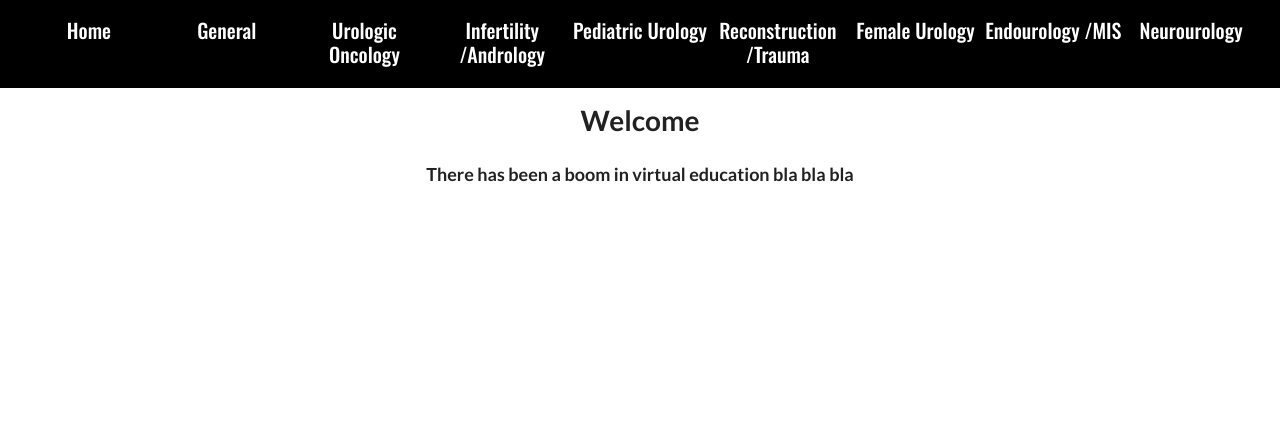
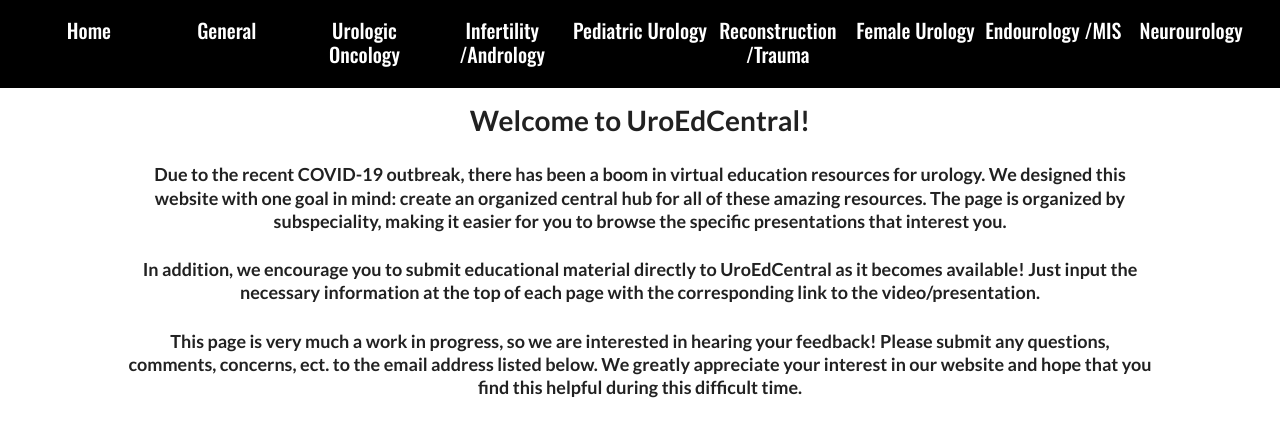
Before and after one commit to terrenceoconnor57/urology, a React (Create React App) app: page / in a window 1280 px wide. Shown: the top 436 px of the page. Built offline with nearby package versions, Linux system fonts and the light colour scheme.

Commit message:
Port change for server

```diff
--- a/package.json
+++ b/package.json
@@ -18,7 +18,7 @@
     "react-scripts": "3.4.1"
   },
   "scripts": {
-    "start": "react-scripts start",
+    "start": "PORT=80 react-scripts start",
     "build": "react-scripts build",
     "test": "react-scripts test",
     "eject": "react-scripts eject"
--- a/src/App.css
+++ b/src/App.css
@@ -9,6 +9,12 @@
   z-index: 1000;
   margin-bottom: 0px;
 
+}
+
+.welcomediv {
+  width: 80%;
+  margin-left: auto;
+  margin-right: auto;
 }
 
 .backdrop {
--- a/src/Welcome.js
+++ b/src/Welcome.js
@@ -10,10 +10,24 @@
 
 
   return(
-<div>
-    <h1>Welcome</h1>
-    <h3>There has been a boom in virtual education
-    bla bla bla</h3>
+<div className = 'welcomediv'>
+    <h1>Welcome to UroEdCentral!</h1>
+    <h3>Due to the recent COVID-19 outbreak,
+    there has been a boom in virtual education
+    resources for urology. We designed this website
+    with one goal in mind: create an organized central
+    hub for all of these amazing resources. The page is
+     organized by subspeciality, making it easier for you
+     to browse the specific presentations that interest you.</h3>
+     <h3>In addition, we encourage you to submit educational material
+     directly to UroEdCentral as it becomes available! Just input the
+     necessary information at the top of each page with the corresponding
+     link to the video/presentation.</h3>
+     <h3>This page is very much a work in progress, so we are interested
+     in hearing your feedback! Please submit any questions, comments,
+     concerns, ect. to the email address listed below. We greatly
+     appreciate your interest in our website and hope that you find
+     this helpful during this difficult time.</h3>
 
     </div>
 
```
